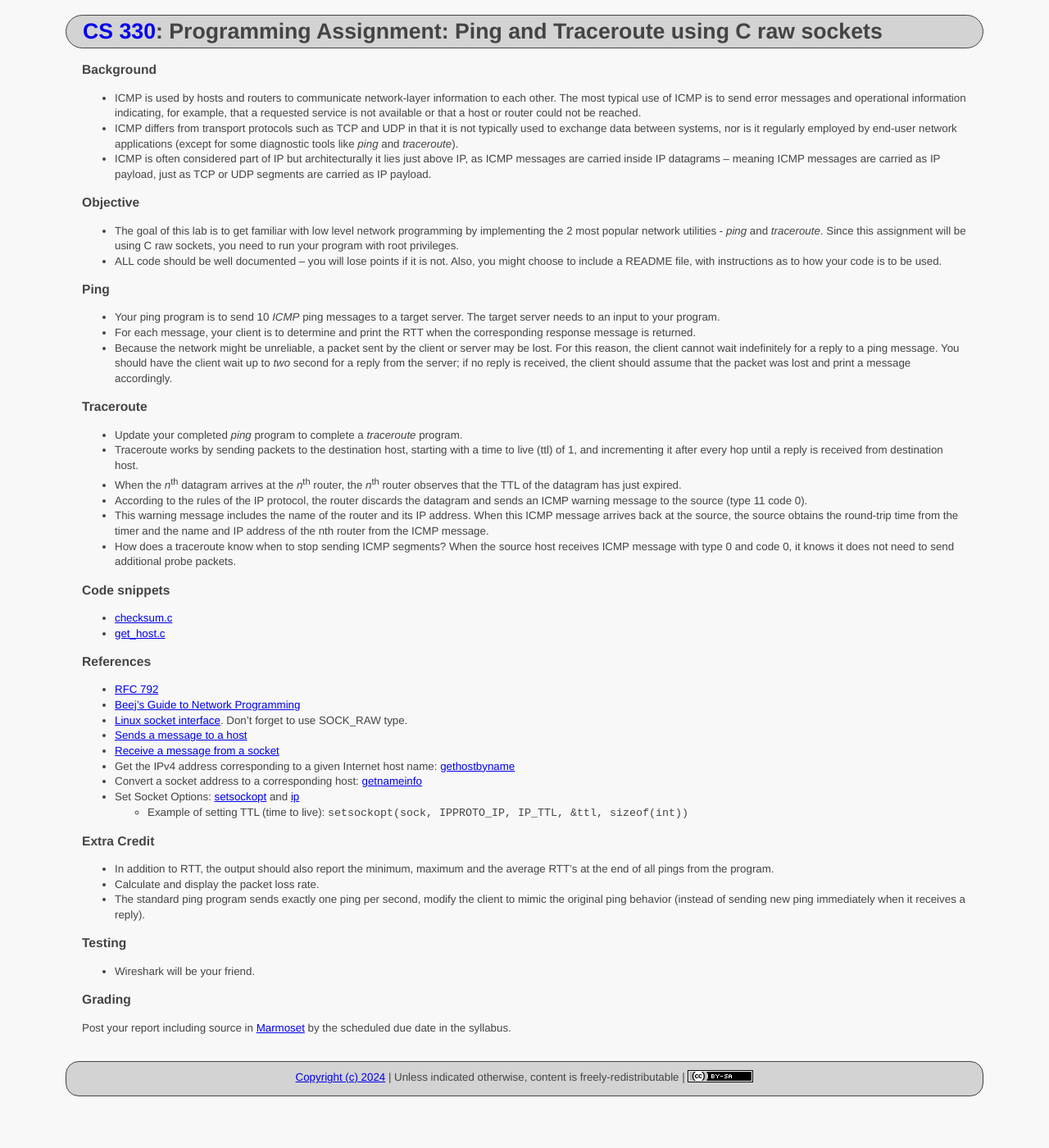
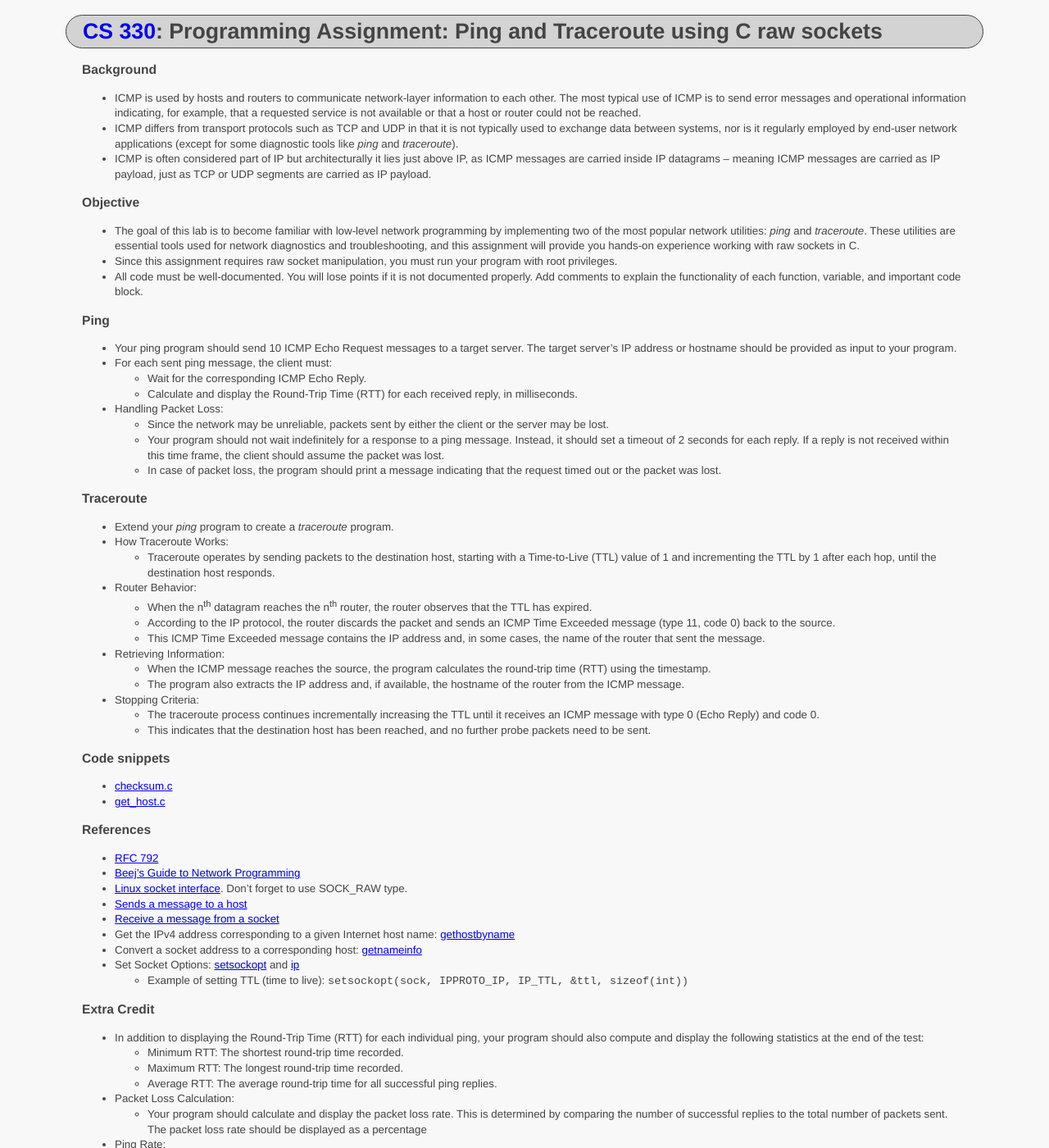
Before and after one commit to ycpcs/cs330-fall2024, a Jekyll site: the page built from labs/c-raw-sockets.md, in a window 1280 px wide and 1400 px high. Shown: the whole window at 82% size. Built offline with Jekyll 4.4.1, drawn with Linux system fonts in a browser that asks for light colours; some of the changed text lies outside the part shown.

Commit message:
add last homework

````diff
--- a/labs/c-raw-sockets.md
+++ b/labs/c-raw-sockets.md
@@ -6,25 +6,40 @@ title: "Programming Assignment: Ping and Traceroute using C raw sockets"
 
 ### Background
   - ICMP is used by hosts and routers to communicate network-layer information to each other. The most typical use of ICMP is to send error messages and operational information indicating, for example, that a requested service is not available or that a host or router could not be reached.
-  - ICMP differs from transport protocols such as TCP and UDP in that it is not typically used to exchange data between systems, nor is it regularly employed by end-user network applications (except for some diagnostic tools like _ping_ and _traceroute_).
-  - ICMP is often considered part of IP but architecturally it lies just above IP, as ICMP messages are carried inside IP datagrams – meaning ICMP messages are carried as IP payload, just as TCP or UDP segments are carried as IP payload.
+  - ICMP differs from transport protocols such as TCP and UDP in that it is not typically used to exchange data between systems, nor is it regularly employed by end-user network applications (except for some diagnostic tools like *ping* and *traceroute*).
+ - ICMP is often considered part of IP but architecturally it lies just above IP, as ICMP messages are carried inside IP datagrams – meaning ICMP messages are carried as IP payload, just as TCP or UDP segments are carried as IP payload.
+
 
 ### Objective
-  - The goal of this lab is to get familiar with low level network programming by implementing the 2 most popular network utilities - _ping_ and _traceroute_. Since this assignment will be using C raw sockets, you need to run your program with root privileges.
-  - ALL code should be well documented -- you will lose points if it is not. Also, you might choose to include a README file, with instructions as to how your code is to be used.
+  - The goal of this lab is to become familiar with low-level network programming by implementing two of the most popular network utilities: _ping_ and _traceroute_. These utilities are essential tools used for network diagnostics and troubleshooting, and this assignment will provide you hands-on experience working with raw sockets in C.
+  - Since this assignment requires raw socket manipulation, you must run your program with root privileges.
+  - All code must be well-documented. You will lose points if it is not documented properly. Add comments to explain the functionality of each function, variable, and important code block.
+
 
 ### Ping
-  - Your ping program is to send 10 _ICMP_ ping messages to a target server. The target server needs to an input to your program.
-  - For each message, your client is to determine and print the RTT when the corresponding response message is returned.
-  - Because the network might be unreliable, a packet sent by the client or server may be lost. For this reason, the client cannot wait indefinitely for a reply to a ping message. You should have the client wait up to _two_ second for a reply from the server; if no reply is received, the client should assume that the packet was lost and print a message accordingly.
+  - Your ping program should send 10 ICMP Echo Request messages to a target server. The target server's IP address or hostname should be provided as input to your program.
+  - For each sent ping message, the client must:
+    - Wait for the corresponding ICMP Echo Reply.
+    - Calculate and display the Round-Trip Time (RTT) for each received reply, in milliseconds.
+  - Handling Packet Loss:
+    - Since the network may be unreliable, packets sent by either the client or the server may be lost.
+    - Your program should not wait indefinitely for a response to a ping message. Instead, it should set a timeout of 2 seconds for each reply. If a reply is not received within this time frame, the client should assume the packet was lost.
+    - In case of packet loss, the program should print a message indicating that the request timed out or the packet was lost.
 
 ### Traceroute
-  - Update your completed _ping_ program to complete a _traceroute_ program.
-  - Traceroute works by sending packets to the destination host, starting with a time to live (ttl) of 1, and incrementing it after every hop until a reply is received from destination host.
-  - When the _n_<sup>th</sup> datagram arrives at the _n_<sup>th</sup> router, the _n_<sup>th</sup> router observes that the TTL of the datagram has just expired.
-  - According to the rules of the IP protocol, the router discards the datagram and sends an ICMP warning message to the source (type 11 code 0).
-  - This warning message includes the name of the router and its IP address. When this ICMP message arrives back at the source, the source obtains the round-trip time from the timer and the name and IP address of the nth router from the ICMP message.
-  - How does a traceroute know when to stop sending ICMP segments? When the source host receives ICMP message with type 0 and code 0, it knows it does not need to send additional probe packets.
+  - Extend your *ping* program to create a *traceroute* program.
+  - How Traceroute Works:
+    - Traceroute operates by sending packets to the destination host, starting with a Time-to-Live (TTL) value of 1 and incrementing the TTL by 1 after each hop, until the destination host responds.
+  - Router Behavior:
+    - When the n<sup>th</sup> datagram reaches the n<sup>th</sup> router, the router observes that the TTL has expired.
+    - According to the IP protocol, the router discards the packet and sends an ICMP Time Exceeded message (type 11, code 0) back to the source.
+    - This ICMP Time Exceeded message contains the IP address and, in some cases, the name of the router that sent the message.
+  - Retrieving Information:
+    - When the ICMP message reaches the source, the program calculates the round-trip time (RTT) using the timestamp.
+    - The program also extracts the IP address and, if available, the hostname of the router from the ICMP message.
+  - Stopping Criteria:
+    - The traceroute process continues incrementally increasing the TTL until it receives an ICMP message with type 0 (Echo Reply) and code 0.
+    - This indicates that the destination host has been reached, and no further probe packets need to be sent.
 
 ### Code snippets
   - [checksum.c](files/checksum.c)
@@ -42,9 +57,15 @@ title: "Programming Assignment: Ping and Traceroute using C raw sockets"
     - Example of setting TTL (time to live): ```setsockopt(sock, IPPROTO_IP, IP_TTL, &ttl, sizeof(int))```
 
 ### Extra Credit
-  - In addition to RTT, the output should also report the minimum, maximum and the average RTT’s at the end of all pings from the program.
-  - Calculate and display the packet loss rate.
-  - The standard ping program sends exactly one ping per second, modify the client to mimic the original ping behavior (instead of sending new ping immediately when it receives a reply).
+  - In addition to displaying the Round-Trip Time (RTT) for each individual ping, your program should also compute and display the following statistics at the end of the test:
+    - Minimum RTT: The shortest round-trip time recorded.
+    - Maximum RTT: The longest round-trip time recorded.
+    - Average RTT: The average round-trip time for all successful ping replies.
+  - Packet Loss Calculation:
+    - Your program should calculate and display the packet loss rate. This is determined by comparing the number of successful replies to the total number of packets sent. The packet loss rate should be displayed as a percentage
+  - Ping Rate:
+    - The standard ping utility sends one ping request per second. Modify your program to mimic this behavior by introducing a delay of 1 second between each ping request.
+    - Important: Do **not** send a new ping immediately after receiving a reply; instead, maintain a fixed 1-second interval between sending each request, just like the standard ping command.
 
 ### Testing
   - Wireshark will be your friend.
````
Also changed, not shown: 1 other file.
